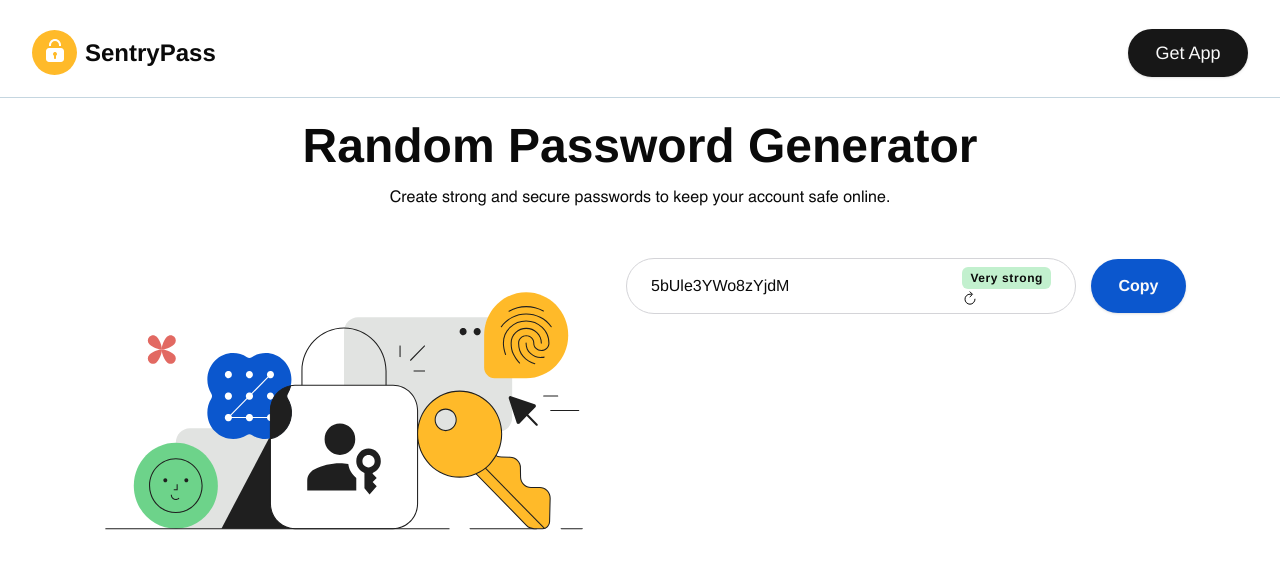
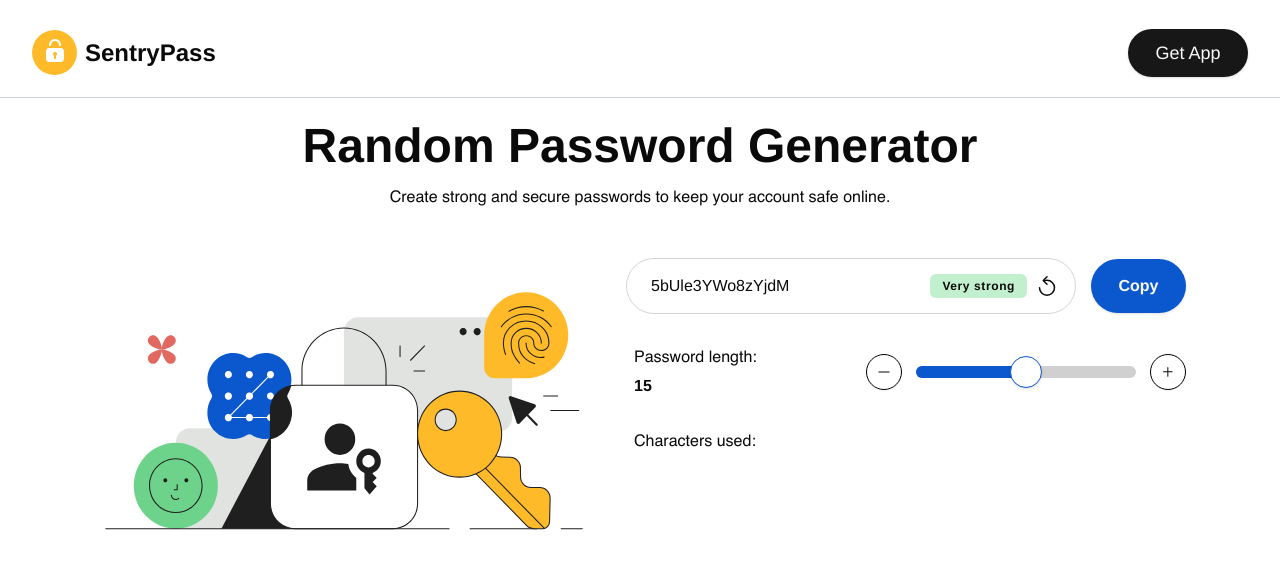
Before and after one commit to jovination/SentryPass, a Next.js app: page / in a window 1280 px wide. Shown: the top 568 px of the page. Built offline with nearby package versions, Linux system fonts and the light colour scheme.

Commit message:
few changes

```diff
--- a/components/Hero.tsx
+++ b/components/Hero.tsx
@@ -1,7 +1,14 @@
 import Image from "next/image";
 import { Button } from "./ui/button";
 import { Label } from "@/components/ui/label"
-import { IoRefreshOutline } from "react-icons/io5";
+import { IoRefresh } from "react-icons/io5";
+import { GoPlus } from "react-icons/go";
+import { RxMinus } from "react-icons/rx";
+import { Slider } from "@/components/ui/slider"
+
+
+
+
 import Link from "next/link";
 
 
@@ -23,23 +30,23 @@ function Hero(){
                  height={350}
                 />
                 </div>
-                <div className="w-[560px] h-[312px]">
-                        <div className="flex items-center justify-between">
+                <div className="w-[560px] h-[312px]   space-y-8">
+                    <div className="flex items-center justify-between">
                             <div
-                            className="w-full max-w-[450px] h-[56px] rounded-full px-6 border border-[#d4d4d8] flex items-center justify-between"
+                            className="w-full max-w-[450px] h-[56px] rounded-full pr-4 pl-6 border border-[#d4d4d8] flex items-center justify-between"
                             >
                             <div>
                             <Label
                             className="text-base font-lg"
                              htmlFor="password">5bUle3YWo8zYjdM</Label>
                             </div>
-                            <div>
+                            <div className="flex items-center gap-2">
                             <Label
-                            className="bg-[#C2F0CE] px-2 py-1 rounded-md  text-xs font-[600] tracking-wider"
+                            className="bg-[#C2F0CE] px-3 py-1 rounded-md  text-xs font-[600] tracking-wider"
                              htmlFor="password-level-status">Very strong</Label>
                              <Link
                               href="/">
-                             <IoRefreshOutline />
+                             <IoRefresh className="text-2xl  scale-x-[-1]" />
                              </Link>
                             </div>
 
@@ -50,8 +57,32 @@ function Hero(){
                             </Button>
 
                         </div>
-                    <div></div>
-                    <div></div>
+                    <div className="flex items-center justify-between">
+                        <div className="flex flex-col space-y-1 ml-2">
+                            <p>Password length:
+                            </p>
+                            <p className="font-semibold">15</p>
+                        </div>
+                        <div className="flex items-center justify-between w-full max-w-[320px]">
+                        <Button className="rounded-full border border-black" variant="outline" size="icon">
+                        <RxMinus />
+                        </Button>
+                        <Slider
+                        className="w-[220px]"
+                         defaultValue={[50]} max={100} step={1} />
+
+                        <Button className="rounded-full border border-black" variant="outline" size="icon">
+                        <GoPlus />
+                        </Button>
+
+                        </div>
+                    </div>
+                    <div className="flex items-center justify-between">
+                        <div className="ml-2">
+                            <p>Characters used:</p>
+                        </div>
+                        <div></div>
+                    </div>
                 </div>
             </div>
 
--- /dev/null
+++ b/components/ui/slider.tsx
@@ -0,0 +1,28 @@
+"use client"
+
+import * as React from "react"
+import * as SliderPrimitive from "@radix-ui/react-slider"
+
+import { cn } from "@/lib/utils"
+
+const Slider = React.forwardRef<
+  React.ElementRef<typeof SliderPrimitive.Root>,
+  React.ComponentPropsWithoutRef<typeof SliderPrimitive.Root>
+>(({ className, ...props }, ref) => (
+  <SliderPrimitive.Root
+    ref={ref}
+    className={cn(
+      "relative flex w-full touch-none select-none items-center",
+      className
+    )}
+    {...props}
+  >
+    <SliderPrimitive.Track className="relative h-3 w-full grow overflow-hidden rounded-full bg-primary/20">
+      <SliderPrimitive.Range className="absolute h-full bg-[#0B57CE]" />
+    </SliderPrimitive.Track>
+    <SliderPrimitive.Thumb className="block h-8 w-8 rounded-full border border-[#0B57CE] bg-background shadow transition-colors focus-visible:outline-none focus-visible:ring-1 focus-visible:ring-ring disabled:pointer-events-none disabled:opacity-50" />
+  </SliderPrimitive.Root>
+))
+Slider.displayName = SliderPrimitive.Root.displayName
+
+export { Slider }
--- a/package.json
+++ b/package.json
@@ -10,6 +10,7 @@
   },
   "dependencies": {
     "@radix-ui/react-label": "^2.1.1",
+    "@radix-ui/react-slider": "^1.2.2",
     "@radix-ui/react-slot": "^1.1.1",
     "class-variance-authority": "^0.7.1",
     "clsx": "^2.1.1",
```
Also changed, not shown: 1 other file (tests, documents, lock files or other folders).
